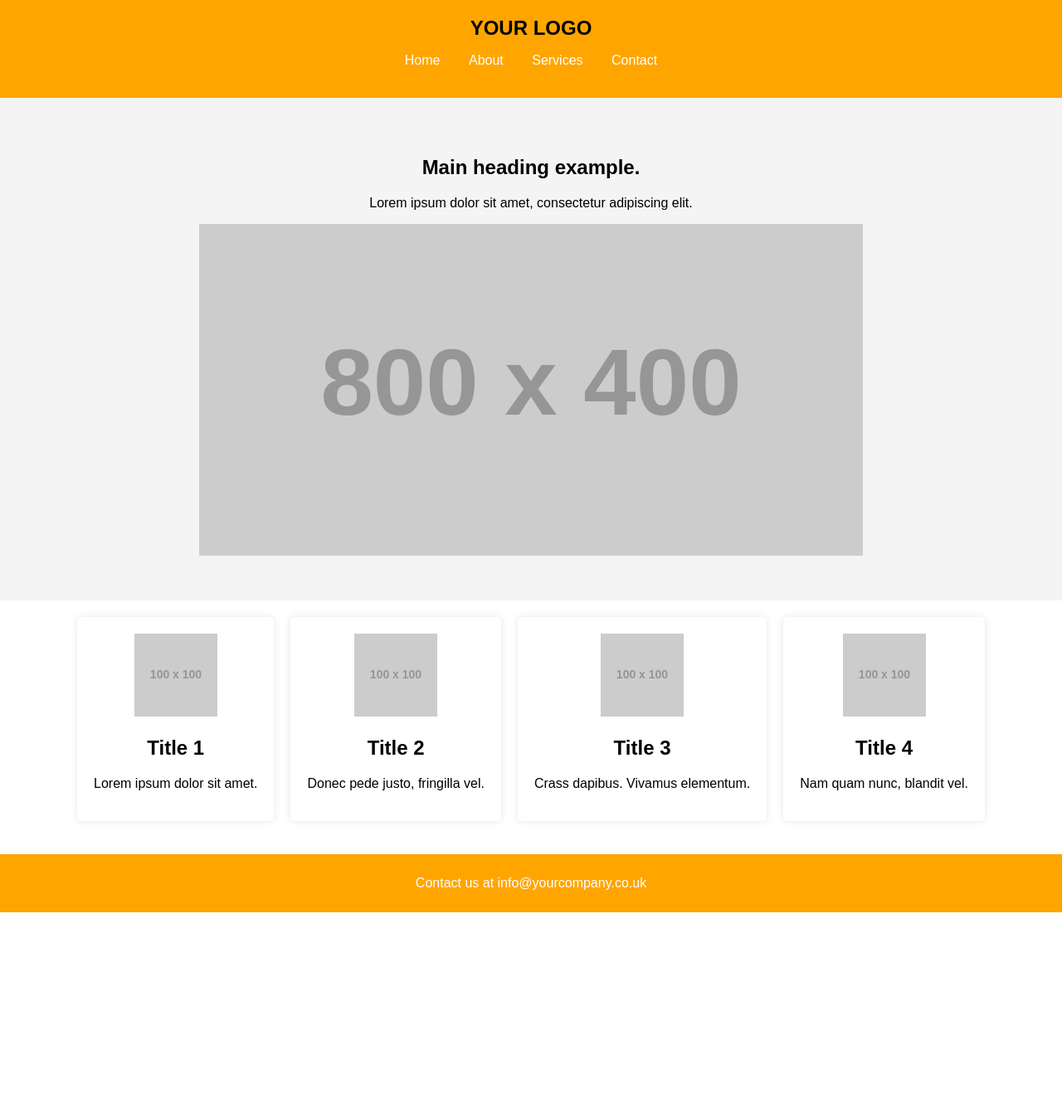
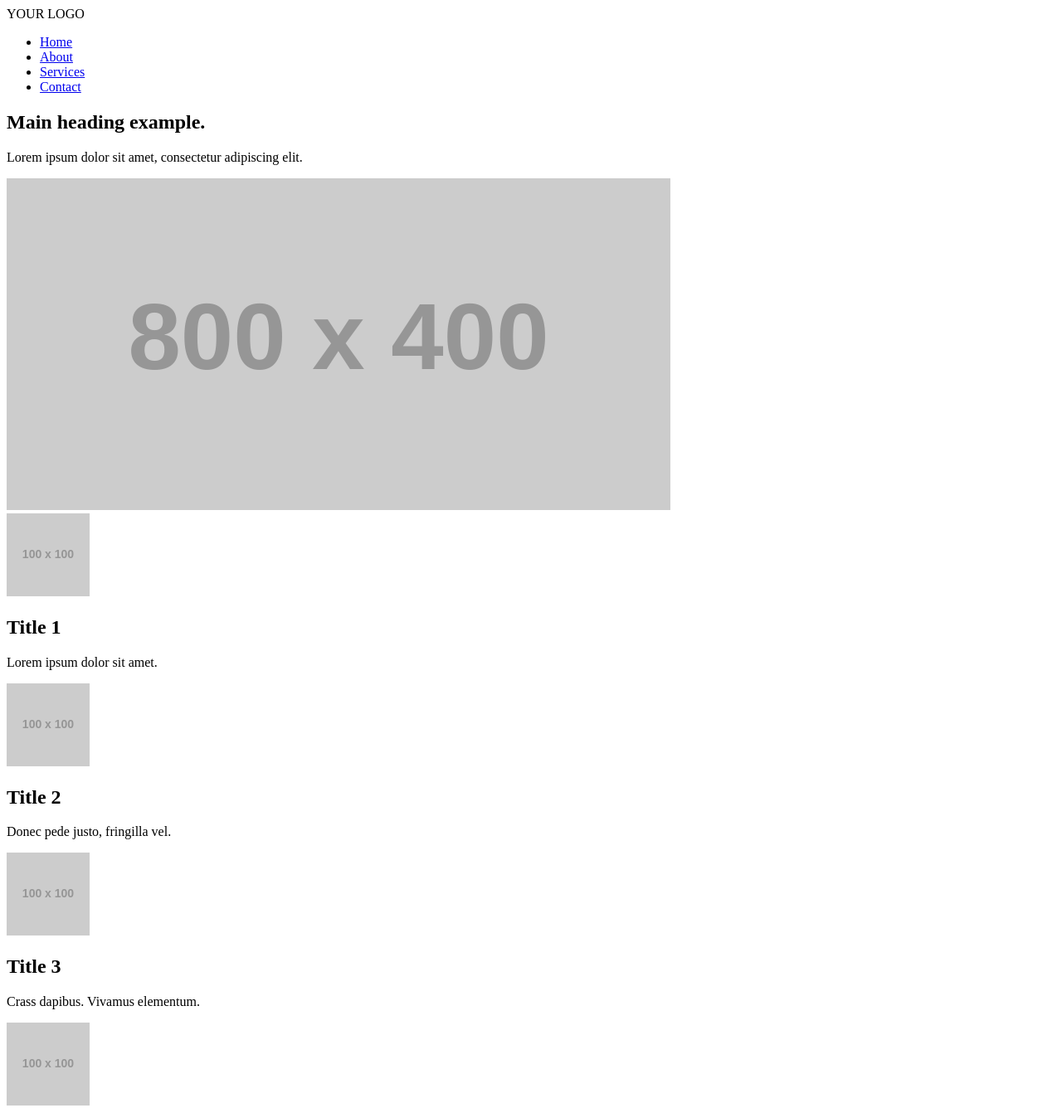
Before and after one commit to AbraxasFire/website, a plain HTML site: page index2.html in a window 1280 px wide. Shown: the top 1336 px of the page at 83% size. Before the commit the page ends 1100 px from the top, so only its background shows below. Drawn offline with Linux system fonts and the light colour scheme; placeholder pictures from the web are drawn by us.

Commit message:
Update style.css

```diff
--- a/style.css
+++ b/style.css
@@ -1,57 +1 @@
-body {
-    font-family: Arial, sans-serif;
-    margin: 0;
-    padding: 0;
-    text-align: center;
-}
-
-header {
-    background-color: orange;
-    padding: 20px;
-}
-
-.logo {
-    font-size: 24px;
-    font-weight: bold;
-}
-
-nav ul {
-    list-style-type: none;
-    padding: 0;
-}
-
-nav ul li {
-    display: inline;
-    margin: 0 15px;
-}
-
-nav ul li a {
-    text-decoration: none;
-    color: white;
-}
-
-.hero {
-    background-color: #f4f4f4;
-    padding: 50px 20px;
-}
-
-.features {
-    display: flex;
-    justify-content: center;
-    gap: 20px;
-    padding: 20px;
-}
-
-.feature {
-    background-color: white;
-    padding: 20px;
-    border-radius: 5px;
-    box-shadow: 0 0 10px rgba(0,0,0,0.1);
-}
-
-footer {
-    background-color: orange;
-    color: white;
-    padding: 10px;
-    margin-top: 20px;
-}
+text
```
